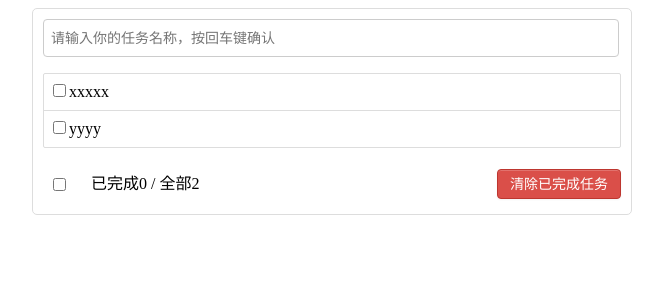
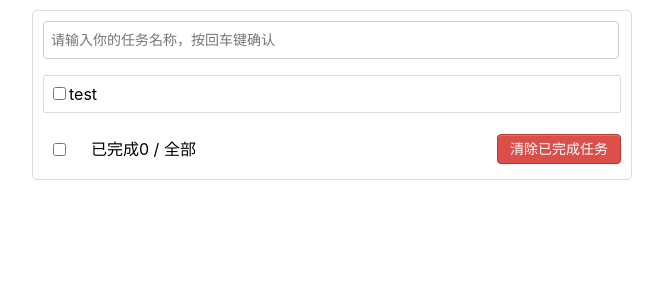
Before and after one commit to ace15824843202/React_learning, a React (Create React App) app: page / in a window 1280 px wide. Shown: the top 300 px of the page, without its empty margins (308-971 px from the left). Built offline with nearby package versions, Linux system fonts and the light colour scheme.

Commit message:
toDoList框架
toDoList框架

```diff
--- /dev/null
+++ b/src/App.css
@@ -0,0 +1,42 @@
+/*base*/
+body {
+  background: #fff;
+}
+
+.btn {
+  display: inline-block;
+  padding: 4px 12px;
+  margin-bottom: 0;
+  font-size: 14px;
+  line-height: 20px;
+  text-align: center;
+  vertical-align: middle;
+  cursor: pointer;
+  box-shadow: inset 0 1px 0 rgba(255, 255, 255, 0.2), 0 1px 2px rgba(0, 0, 0, 0.05);
+  border-radius: 4px;
+}
+
+.btn-danger {
+  color: #fff;
+  background-color: #da4f49;
+  border: 1px solid #bd362f;
+}
+
+.btn-danger:hover {
+  color: #fff;
+  background-color: #bd362f;
+}
+
+.btn:focus {
+  outline: none;
+}
+
+.todo-container {
+  width: 600px;
+  margin: 10px auto;
+}
+.todo-container .todo-wrap {
+  padding: 10px;
+  border: 1px solid #ddd;
+  border-radius: 5px;
+}
--- a/src/App.js
+++ b/src/App.js
@@ -1,37 +1,16 @@
+import './App.css';
+import HeaderInput from "./components/HeaderInput";
+import ToDoList from "./components/ToDoList";
+import Footer from "./components/Footer";
 
 function App() {
     return (
         <div className="App">
             <div className="todo-container">
                 <div className="todo-wrap">
-          <div className="todo-header">
-            <input type="text" placeholder="请输入你的任务名称，按回车键确认"/>
-          </div>
-          <ul className="todo-main">
-            <li>
-              <label>
-                <input type="checkbox"/>
-                <span>xxxxx</span>
-              </label>
-              <button className="btn btn-danger" style={{display:"none"}}>删除</button>
-            </li>
-            <li>
-              <label>
-                <input type="checkbox"/>
-                <span>yyyy</span>
-              </label>
-              <button className="btn btn-danger" style={{display:"none"}}>删除</button>
-            </li>
-          </ul>
-          <div className="todo-footer">
-            <label>
-              <input type="checkbox"/>
-            </label>
-            <span>
-          <span>已完成0</span> / 全部2
-        </span>
-            <button className="btn btn-danger">清除已完成任务</button>
-          </div>
+                    <HeaderInput/>
+                    <ToDoList/>
+                    <Footer/>
                 </div>
             </div>
         </div>
--- /dev/null
+++ b/src/components/Footer/index.css
@@ -0,0 +1,27 @@
+
+
+/*footer*/
+.todo-footer {
+    height: 40px;
+    line-height: 40px;
+    padding-left: 6px;
+    margin-top: 5px;
+}
+
+.todo-footer label {
+    display: inline-block;
+    margin-right: 20px;
+    cursor: pointer;
+}
+
+.todo-footer label input {
+    position: relative;
+    top: -1px;
+    vertical-align: middle;
+    margin-right: 5px;
+}
+
+.todo-footer button {
+    float: right;
+    margin-top: 5px;
+}
--- /dev/null
+++ b/src/components/Footer/index.jsx
@@ -0,0 +1,28 @@
+import React, {Component} from 'react';
+
+import './index.css'
+
+class Footer extends Component {
+
+    delAll=()=>{
+        this.setState({arr: []})
+    }
+    render() {
+        return (
+
+
+                <div className="todo-footer">
+                    <label>
+                        <input type="checkbox"/>
+                    </label>
+                    <span>
+                      <span>已完成0</span> / 全部{this.props.length}
+                    </span>
+                    <button className="btn btn-danger" onClick={this.delAll}>清除已完成任务</button>
+                </div>
+
+        );
+    }
+}
+
+export default Footer;
--- /dev/null
+++ b/src/components/HeaderInput/index.css
@@ -0,0 +1,16 @@
+
+/*header*/
+.todo-header input {
+    width: 560px;
+    height: 28px;
+    font-size: 14px;
+    border: 1px solid #ccc;
+    border-radius: 4px;
+    padding: 4px 7px;
+}
+
+.todo-header input:focus {
+    outline: none;
+    border-color: rgba(82, 168, 236, 0.8);
+    box-shadow: inset 0 1px 1px rgba(0, 0, 0, 0.075), 0 0 8px rgba(82, 168, 236, 0.6);
+}
--- /dev/null
+++ b/src/components/HeaderInput/index.jsx
@@ -0,0 +1,20 @@
+import React, {Component} from 'react';
+import './index.css'
+
+class HeaderInput extends Component {
+    handleKeyUp=(e)=>{
+        if(e.keyCode===13){
+            console.log('sddsdf',e.target.value)
+        }
+
+    }
+    render() {
+        return (
+            <div className="todo-header">
+                <input onKeyUp={this.handleKeyUp} type="text" placeholder="请输入你的任务名称，按回车键确认"/>
+            </div>
+        );
+    }
+}
+
+export default HeaderInput;
--- /dev/null
+++ b/src/components/Item/index.css
@@ -0,0 +1,36 @@
+
+
+/*item*/
+li {
+    list-style: none;
+    height: 36px;
+    line-height: 36px;
+    padding: 0 5px;
+    border-bottom: 1px solid #ddd;
+}
+
+li label {
+    float: left;
+    cursor: pointer;
+}
+
+li label li input {
+    vertical-align: middle;
+    margin-right: 6px;
+    position: relative;
+    top: -1px;
+}
+
+li button {
+    float: right;
+    display: none;
+    margin-top: 3px;
+}
+
+li:before {
+    content: initial;
+}
+
+li:last-child {
+    border-bottom: none;
+}
--- /dev/null
+++ b/src/components/Item/index.jsx
@@ -0,0 +1,25 @@
+import React, {Component} from 'react';
+import './index.css'
+
+class Item extends Component {
+    static defaultProps = {
+        value:'test'
+    }
+    handleChange=(e)=>{
+        console.log('我勾选了',e.target.checked)
+    }
+    render() {
+        const {value} = this.props
+        return (
+            <li>
+                <label>
+                    <input type="checkbox" onChange={this.handleChange}/>
+                    <span>{value}</span>
+                </label>
+                <button className="btn btn-danger" style={{display:"none"}}>删除</button>
+            </li>
+        );
+    }
+}
+
+export default Item;
--- /dev/null
+++ b/src/components/ToDoList/index.css
@@ -0,0 +1,17 @@
+
+/*main*/
+.todo-main {
+    margin-left: 0px;
+    border: 1px solid #ddd;
+    border-radius: 2px;
+    padding: 0px;
+}
+
+.todo-empty {
+    height: 40px;
+    line-height: 40px;
+    border: 1px solid #ddd;
+    border-radius: 2px;
+    padding-left: 5px;
+    margin-top: 10px;
+}
--- /dev/null
+++ b/src/components/ToDoList/index.jsx
@@ -0,0 +1,32 @@
+import React, {Component} from 'react';
+import Item from "../Item";
+import './index.css'
+
+class ToDoList extends Component {
+    state = {
+        arr: []
+    }
+
+
+    componentDidMount() {
+        const {arr} = this.state
+        this.setState({arr: [...arr, this.props.value]})
+    }
+
+    render() {
+        const {arr} = this.state
+        return (
+                <ul className="todo-main" >
+                    {
+                        arr.map((item) => {
+                            return <Item key={item} value={item}/>
+                        })
+                    }
+
+                </ul>
+
+        );
+    }
+}
+
+export default ToDoList;
--- a/src/index.css
+++ b/src/index.css
@@ -1,135 +1,13 @@
-/*base*/
 body {
-  background: #fff;
+  margin: 0;
+  font-family: -apple-system, BlinkMacSystemFont, 'Segoe UI', 'Roboto', 'Oxygen',
+  'Ubuntu', 'Cantarell', 'Fira Sans', 'Droid Sans', 'Helvetica Neue',
+  sans-serif;
+  -webkit-font-smoothing: antialiased;
+  -moz-osx-font-smoothing: grayscale;
 }
 
-.btn {
-  display: inline-block;
-  padding: 4px 12px;
-  margin-bottom: 0;
-  font-size: 14px;
-  line-height: 20px;
-  text-align: center;
-  vertical-align: middle;
-  cursor: pointer;
-  box-shadow: inset 0 1px 0 rgba(255, 255, 255, 0.2), 0 1px 2px rgba(0, 0, 0, 0.05);
-  border-radius: 4px;
+code {
+  font-family: source-code-pro, Menlo, Monaco, Consolas, 'Courier New',
+  monospace;
 }
-
-.btn-danger {
-  color: #fff;
-  background-color: #da4f49;
-  border: 1px solid #bd362f;
-}
-
-.btn-danger:hover {
-  color: #fff;
-  background-color: #bd362f;
-}
-
-.btn:focus {
-  outline: none;
-}
-
-.todo-container {
-  width: 600px;
-  margin: 0 auto;
-}
-.todo-container .todo-wrap {
-  padding: 10px;
-  border: 1px solid #ddd;
-  border-radius: 5px;
-}
-
-/*header*/
-.todo-header input {
-  width: 560px;
-  height: 28px;
-  font-size: 14px;
-  border: 1px solid #ccc;
-  border-radius: 4px;
-  padding: 4px 7px;
-}
-
-.todo-header input:focus {
-  outline: none;
-  border-color: rgba(82, 168, 236, 0.8);
-  box-shadow: inset 0 1px 1px rgba(0, 0, 0, 0.075), 0 0 8px rgba(82, 168, 236, 0.6);
-}
-
-/*main*/
-.todo-main {
-  margin-left: 0px;
-  border: 1px solid #ddd;
-  border-radius: 2px;
-  padding: 0px;
-}
-
-.todo-empty {
-  height: 40px;
-  line-height: 40px;
-  border: 1px solid #ddd;
-  border-radius: 2px;
-  padding-left: 5px;
-  margin-top: 10px;
-}
-/*item*/
-li {
-  list-style: none;
-  height: 36px;
-  line-height: 36px;
-  padding: 0 5px;
-  border-bottom: 1px solid #ddd;
-}
-
-li label {
-  float: left;
-  cursor: pointer;
-}
-
-li label li input {
-  vertical-align: middle;
-  margin-right: 6px;
-  position: relative;
-  top: -1px;
-}
-
-li button {
-  float: right;
-  display: none;
-  margin-top: 3px;
-}
-
-li:before {
-  content: initial;
-}
-
-li:last-child {
-  border-bottom: none;
-}
-
-/*footer*/
-.todo-footer {
-  height: 40px;
-  line-height: 40px;
-  padding-left: 6px;
-  margin-top: 5px;
-}
-
-.todo-footer label {
-  display: inline-block;
-  margin-right: 20px;
-  cursor: pointer;
-}
-
-.todo-footer label input {
-  position: relative;
-  top: -1px;
-  vertical-align: middle;
-  margin-right: 5px;
-}
-
-.todo-footer button {
-  float: right;
-  margin-top: 5px;
-}
```
Also changed, not shown: src/components/TodoList/index.jsx (deleted, +0 -13 lines). Lines whose indentation alone changed are shown as unchanged.
